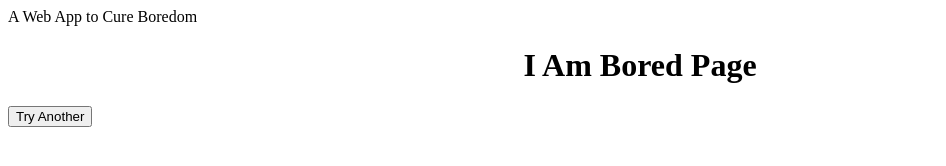
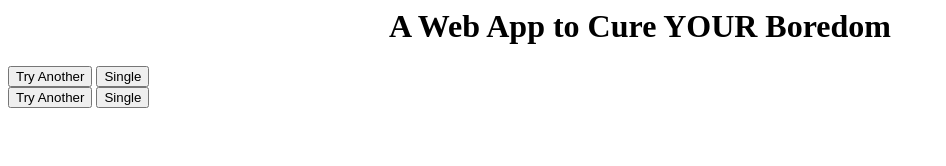
Before and after one commit to albchi/iambored, a plain HTML site: page bored.html in a window 1280 px wide. Shown: the whole page, without its empty margins (0-946 px from the left). Drawn offline with Linux system fonts and the light colour scheme; no server answers.

Commit message:
prettify

```diff
--- a/bored.html
+++ b/bored.html
@@ -1,13 +1,18 @@
-<header>
-   <p> A Web App to Cure Boredom </p>
-</header>
+<head>
+   <h1> <center> A Web App to Cure YOUR Boredom </center> </h1>
+</head>
 
 <body>
 
-   <h1> <center> I Am Bored Page</center>  </h1>
+   <div id="div2">
+      <button type ="button" onClick="location.reload()"> Try Another </button>
+      <button type="button"> Single </button>
+   </div>
 
-   <div id="div1"> <p></p></div>
-   <button type ="button" onClick="location.reload()"> Try Another </button>
+   <div id="div1">
+      <button type ="button" onClick="location.reload()"> Try Another </button>
+      <button type="button"> Single </button>
+   </div>
 
    <script>
 
```
Also changed, not shown: index.html (added, +88 -0 lines), 2 other files.
